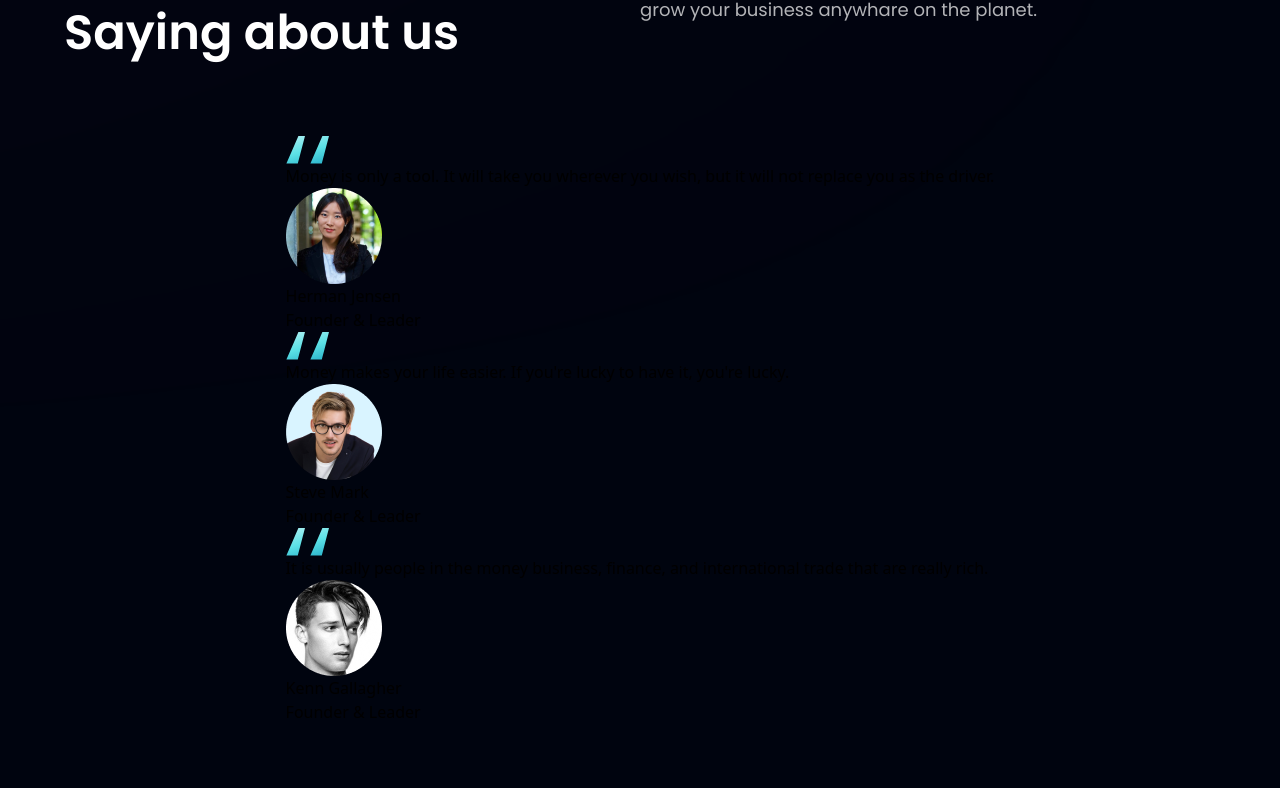
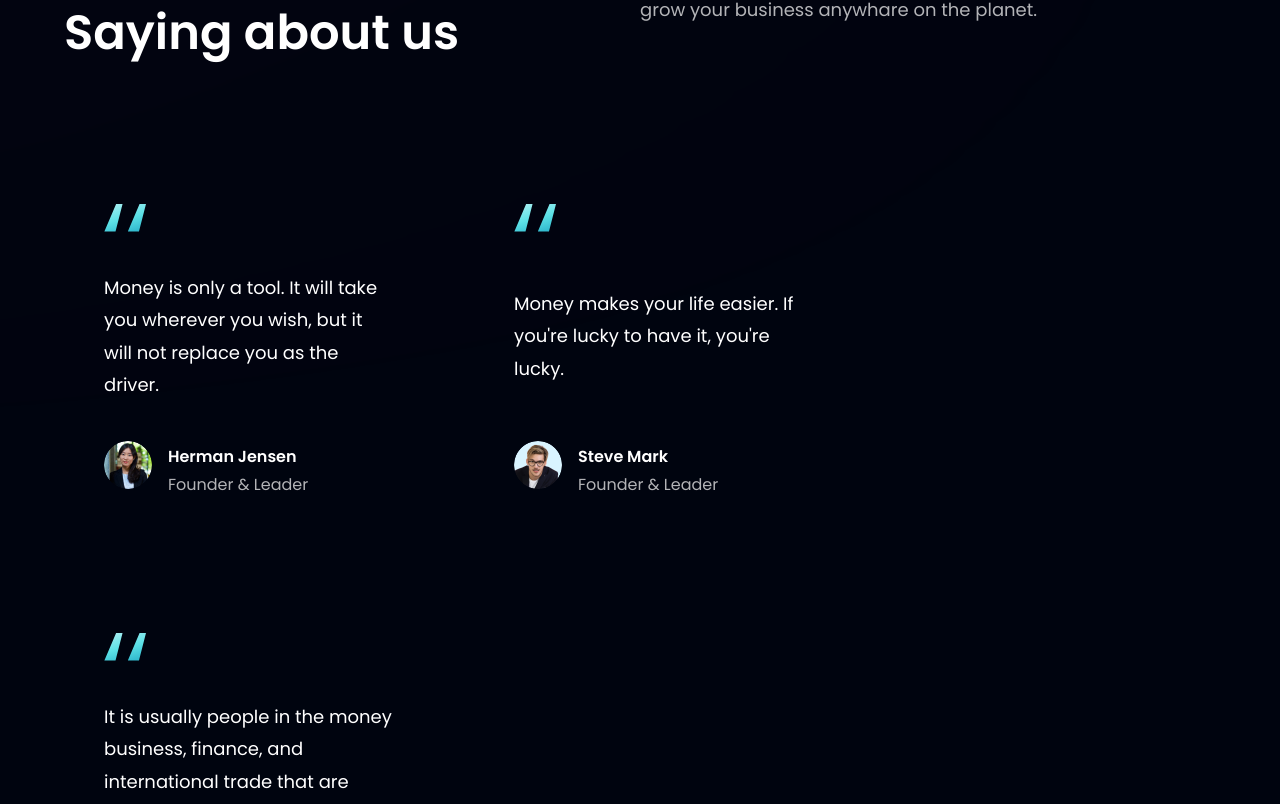
Before and after one commit to vidushalakshan/Bank-Mordern-App, a React (Vite) app: page / in a window 1280 px wide. Shown: the part 2952-3756 px from the top of the page. Built offline with nearby package versions, Linux system fonts and the light colour scheme.

Commit message:
completed feedback section

```diff
--- a/src/components/FeedbackCard.jsx
+++ b/src/components/FeedbackCard.jsx
@@ -3,19 +3,19 @@ import { quotes } from '../assets';
 
 const FeedbackCard = ({content, name, title, img}) => {
   return (
-    <section>
-        <img src={quotes} alt="double_quotes" />
-        <p>
+    <section className='flex px-10 py-12  justify-between flex-col rounded-[20px] max-w-[370px] md:mr-10 sm:mr-5 mr-0 my-5 feedback-card'>
+        <img src={quotes} alt="double_quotes" className='w-[42.6px] h-[27.6px] object-contain'/>
+        <p className='font-normal font-poppins text-[18px] leading-[32.4px] text-white my-10'>
             {content}
         </p>
 
-        <div>
-            <img src={img} alt="name" />
-            <div>
-                <h4>
+        <div className='flex felx-row'>
+            <img src={img} alt="name" className='w-[48px] h-[48px] rounded-full '/>
+            <div className='flex flex-col ml-4'>
+                <h4 className='font-semibold font-poppins text-20px leading-[32px] text-white'>
                     {name}
                 </h4>
-                <p>
+                <p className='font-normal font-poppins text-[16px] leading[24px] text-dimWhite'>
                     {title}
                 </p>
             </div>
--- a/src/components/Testimonials.jsx
+++ b/src/components/Testimonials.jsx
@@ -1,7 +1,6 @@
 import React from "react";
 import style from "../style";
 import { feedback } from "../constants";
-import { card } from "../assets";
 import FeedbackCard from "./FeedbackCard";
 
 const Testimonials = () => {
@@ -22,7 +21,7 @@ const Testimonials = () => {
         </div>
       </div>
 
-      <div>
+      <div className="relative flex flex-wrap justify-center w-full sm:justify-start feedback-container z-[1]">
         {feedback.map((feed) => <FeedbackCard key={feed.id} {...feed}/>)}
       </div>
     </section>
```
